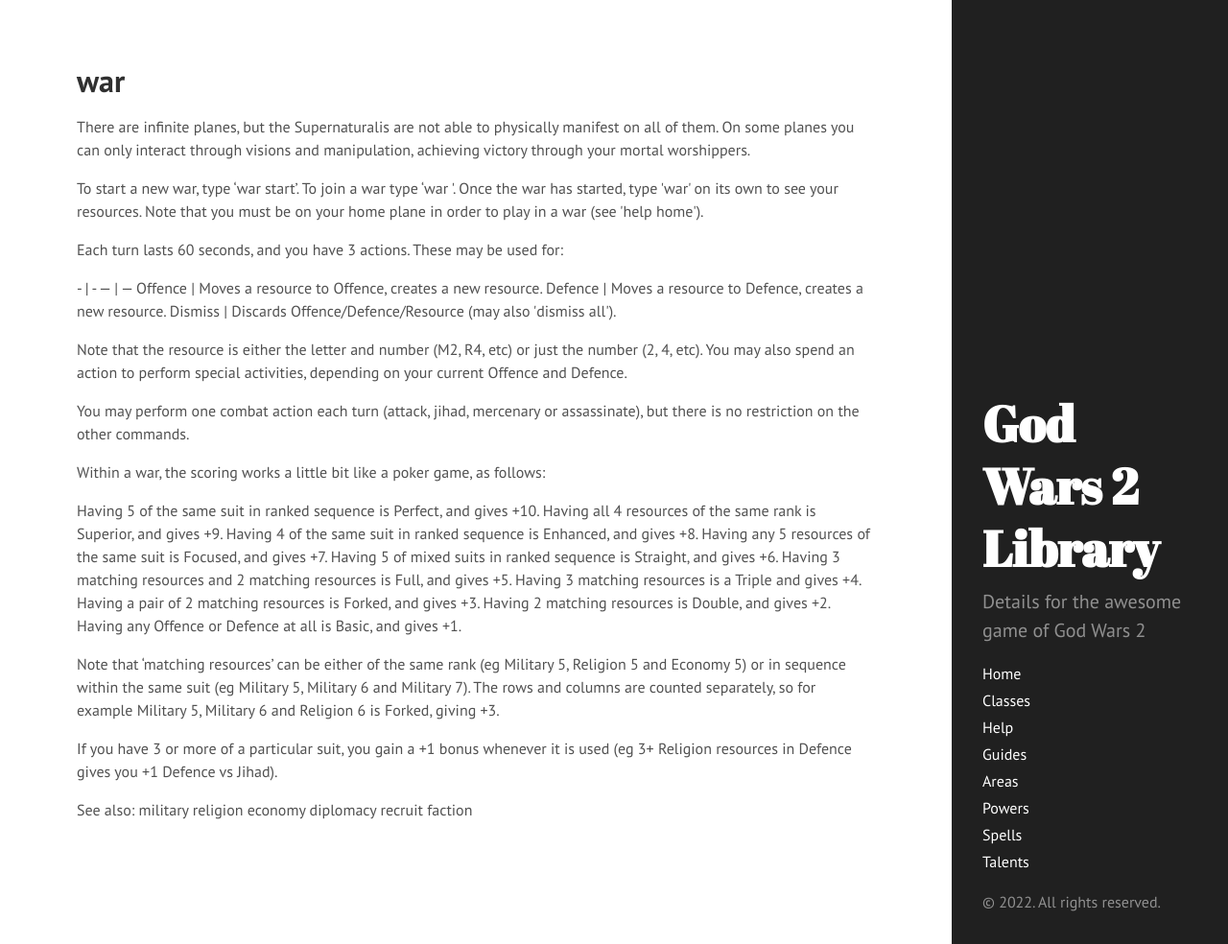
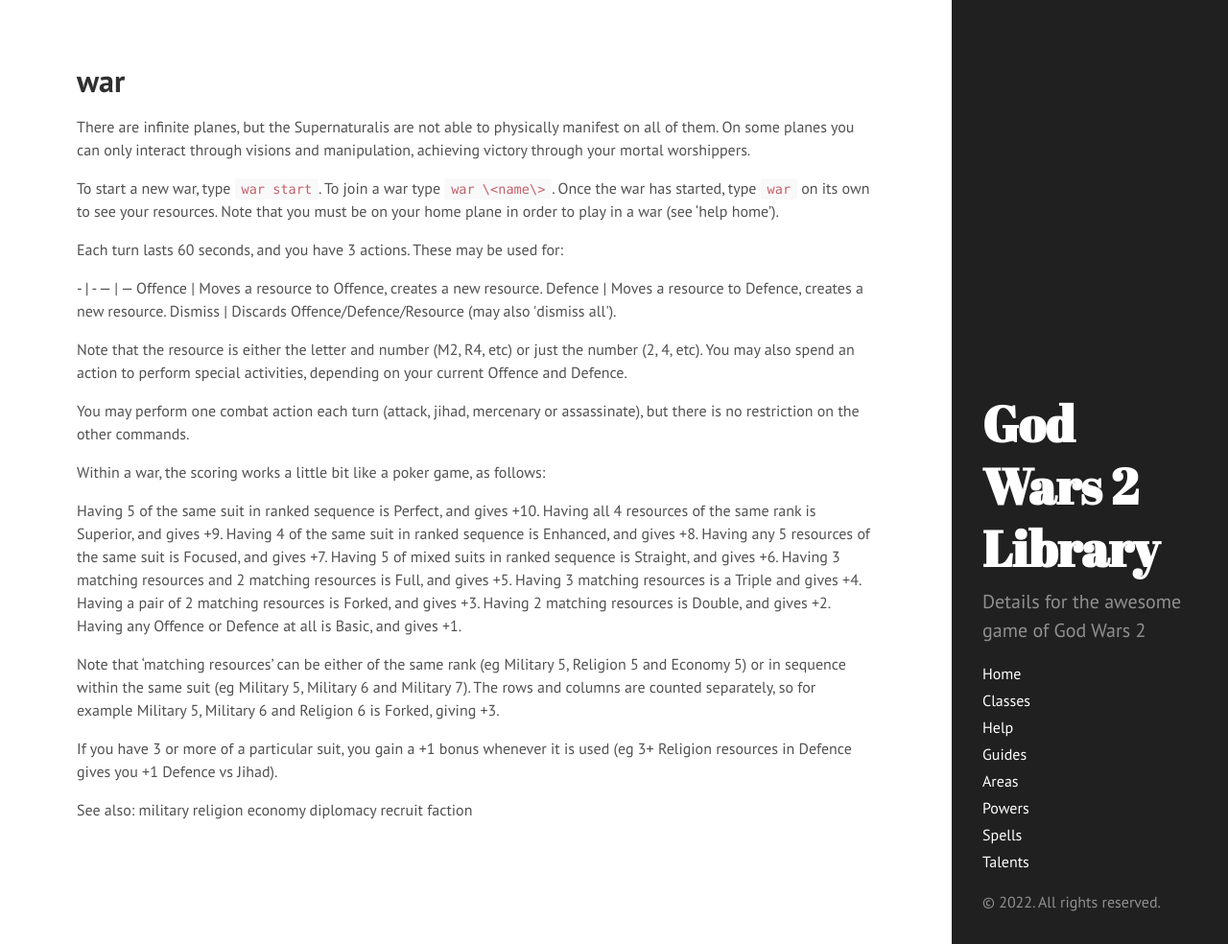
Before and after one commit to godwars2/godwars2.github.io, a Jekyll site: the page built from help/war.md, in a window 1280 px wide and 984 px high. Shown: the whole window at 96% size. Built offline with Jekyll 4.4.1, drawn with Linux system fonts in a browser that asks for light colours.

Commit message:
Update formatting of war help file

```diff
--- a/help/war.md
+++ b/help/war.md
@@ -7,8 +7,8 @@ There are infinite planes, but the Supernaturalis are not able to physically
 manifest on all of them.  On some planes you can only interact through visions
 and manipulation, achieving victory through your mortal worshippers.
 
-To start a new war, type 'war start'.  To join a war type 'war <name>'.  Once
-the war has started, type 'war' on its own to see your resources.  Note that
+To start a new war, type `war start`.  To join a war type `war \<name\>`.  Once
+the war has started, type `war` on its own to see your resources.  Note that
 you must be on your home plane in order to play in a war (see 'help home').
 
 Each turn lasts 60 seconds, and you have 3 actions.  These may be used for:
```
